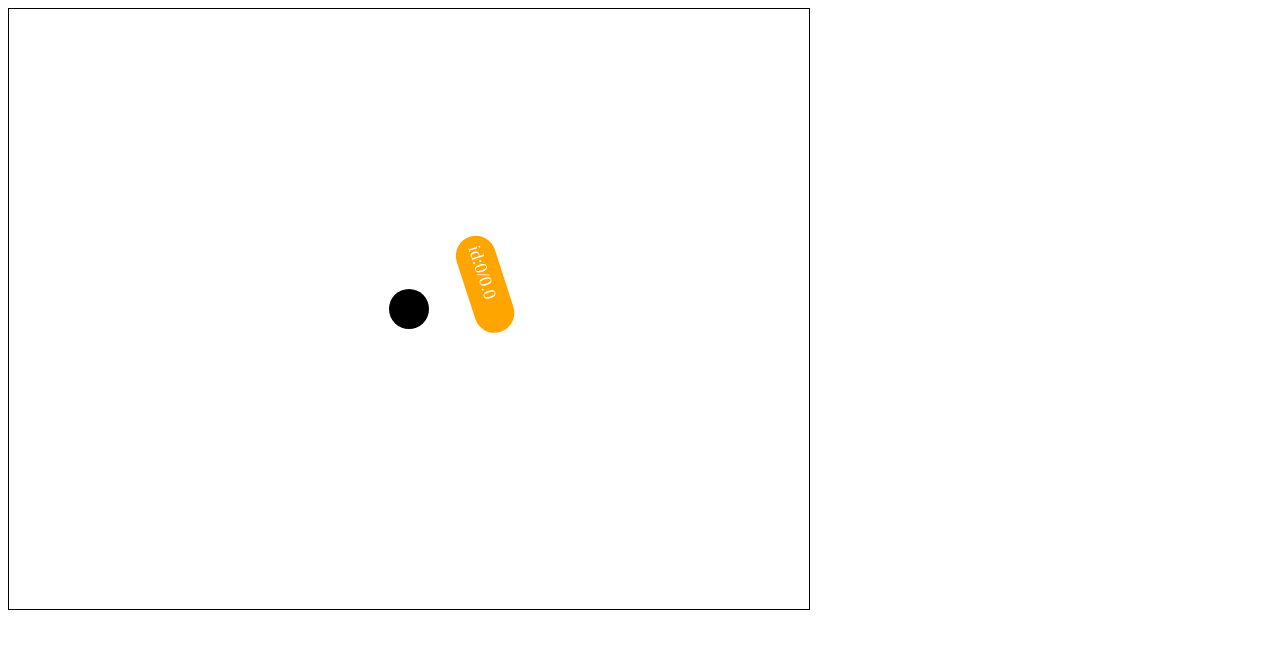
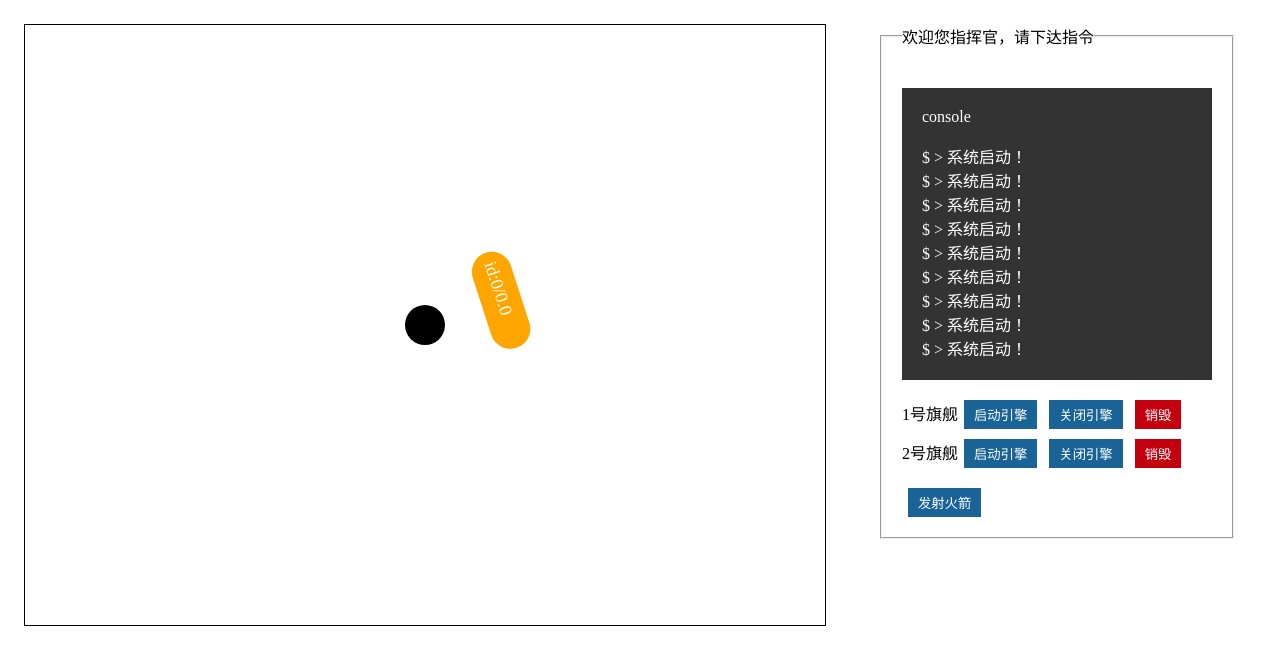
Before and after one commit to ifestudy/ife-task, a plain HTML site: page task26/icepro/task0026.html in a window 1280 px wide. Drawn offline with Linux system fonts and the light colour scheme.

Commit message:
鼓捣了一下界面，剩下的明天写

```diff
--- a/task26/icepro/css/main.css
+++ b/task26/icepro/css/main.css
@@ -0,0 +1,85 @@
+* {
+	margin: 0;
+	padding: 0;
+	position: relative;
+}
+.space {
+	width: 850px;
+	height: 650px;
+	float: left;
+}
+.space canvas {
+	margin-left: 24px;
+	margin-top: 24px;
+	width: 800px;
+	height: 600px;
+	border:1px #000 solid;
+}
+.control {
+	width: 400px;
+	height: 650px;
+	float: right;
+}
+.control .controltab {
+	padding: 20px;
+	width: 310px;
+	margin-right: 24px;
+	margin-top: 24px;
+}
+.controltab ul li {
+	list-style: none;
+}
+.controltab .console {
+	background-color: #333;
+	padding: 20px;
+	color: white;
+}
+.control .console {
+	margin-top: 20px;
+}
+.control .contol-tab {
+	margin-top: 20px;
+}
+.contol-tab .single {
+	margin-top: 10px;
+}
+.contol-tab .new {
+	margin-top: 20px;
+}
+button{
+	margin-left: 6px;
+	margin-right: 6px;
+    padding: 5px 10px;
+    appearance: none;
+    -webkit-appearance: none;
+    -moz-appearance: none;
+    border: none;
+}
+button.primary {
+    background-color: rgb(25,99,150);
+    color: white;
+}
+button.primary:hover {
+	background-color: rgb(59,169,238);
+	color: white;
+}
+button.primary:active {
+	background-color: #e64a19;
+	color: white;
+}
+button.warning {
+    background-color: rgb(197,0,14);
+    color: white;
+}
+button.warning:hover {
+    background-color: rgb(230,115,124);
+    color: white;
+}
+button.warning:active {
+    background-color: #e64a19;
+    color: white;
+}
+body{
+	margin: auto;
+	min-width: 1280px;
+}
--- a/task26/icepro/task0026.html
+++ b/task26/icepro/task0026.html
@@ -6,14 +6,41 @@
 	<link rel="stylesheet" type="text/css" href="css/main.css">
 </head>
 <body>
-	<div>
-		<canvas id="display" width="800" height="600" style="border:1px #000 solid;">
+	<div class="space">
+		<canvas id="display" width="800" height="600">
 			你的浏览器可能不支持canvas，请更换支持canvas的浏览器。
 		</canvas>
-
 	</div>
-	<div id="control">
-
+	<div class="control">
+		<fieldset class="controltab">
+			<legend>欢迎您指挥官，请下达指令</legend>
+			<div class="console">
+				<p>console</p>
+				<br>
+				<ul>
+					<li>$ > 系统启动！</li>
+					<li>$ > 系统启动！</li>
+					<li>$ > 系统启动！</li>
+					<li>$ > 系统启动！</li>
+					<li>$ > 系统启动！</li>
+					<li>$ > 系统启动！</li>
+					<li>$ > 系统启动！</li>
+					<li>$ > 系统启动！</li>
+					<li>$ > 系统启动！</li>
+				</ul>
+			</div>
+			<div id="control" class="contol-tab">
+				<div class="single">
+					<p>1号旗舰<button class="primary" data-type="start">启动引擎</button><button class="primary" data-type="stop">关闭引擎</button><button class="warning" data-type="destroy">销毁</button></p>
+				</div>
+				<div class="single">
+					<p>2号旗舰<button class="primary">启动引擎</button><button class="primary">关闭引擎</button><button class="warning">销毁</button></p>
+				</div>
+				<div class="new">
+					<button class="primary">发射火箭</button>
+				</div>
+			</div>
+		</fieldset>
 	</div>
 
 	<script type="text/javascript" src="../../jspublic/query.js"></script>
```
